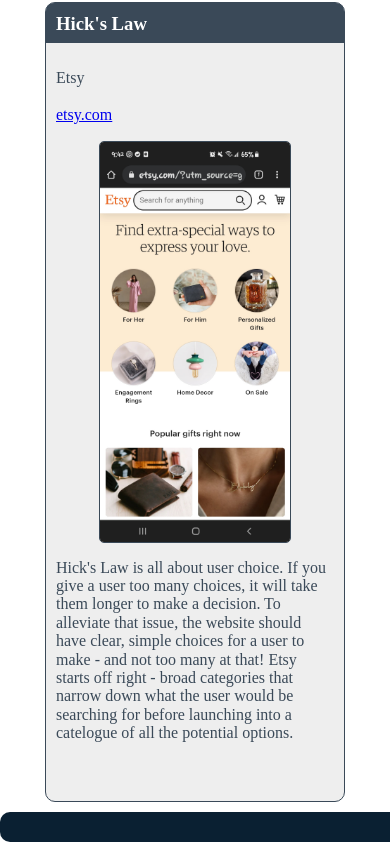
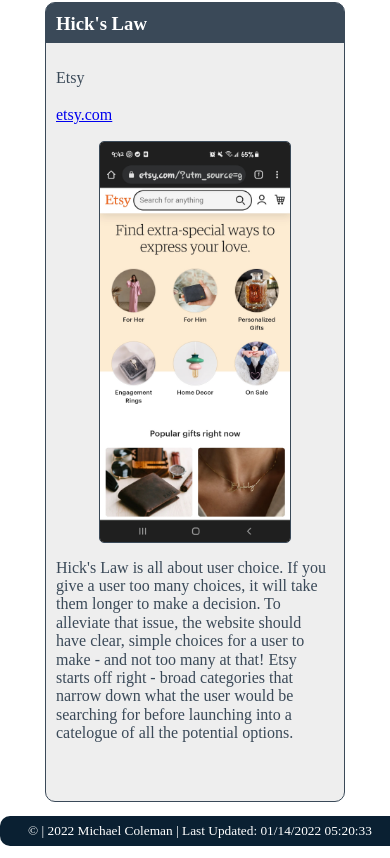
Before and after one commit to mjaycolebyui/wdd230, a plain HTML site: page lessons/lesson2/design-principles.html in a window 390 px wide. Shown: the part 1799-2657 px from the top of the page. Drawn offline with Linux system fonts and the light colour scheme.

Commit message:
Design-Principles JS

```diff
--- a/lessons/lesson2/css/design-principles-small.css
+++ b/lessons/lesson2/css/design-principles-small.css
@@ -29,4 +29,8 @@
         height: 30px;
         width: 400px;
     }
+
+    footer {
+        font-size: smaller;
+    }
 }
--- a/lessons/lesson2/css/design-principles.css
+++ b/lessons/lesson2/css/design-principles.css
@@ -204,3 +204,8 @@ footer {
 
     text-align: center;
 }
+
+footer p {
+    padding-top: 7px;
+    display: block;
+}
--- a/lessons/lesson2/design-principles.html
+++ b/lessons/lesson2/design-principles.html
@@ -94,7 +94,14 @@
         </main>
 
         <footer>
+            <p id="timestamp">
 
+            </p>
+            <p id="copyright">
+
+            </p>
+
+            <script src="js/design-principles.js"></script>
         </footer>
     </body>
 </html>
--- /dev/null
+++ b/lessons/lesson2/js/design-principles.js
@@ -0,0 +1 @@
+document.querySelector("#timestamp").innerHTML = String("&copy | ") + new Date().getFullYear() + String(" Michael Coleman |") + String(" Last Updated: ") + String(document.lastModified);
```
